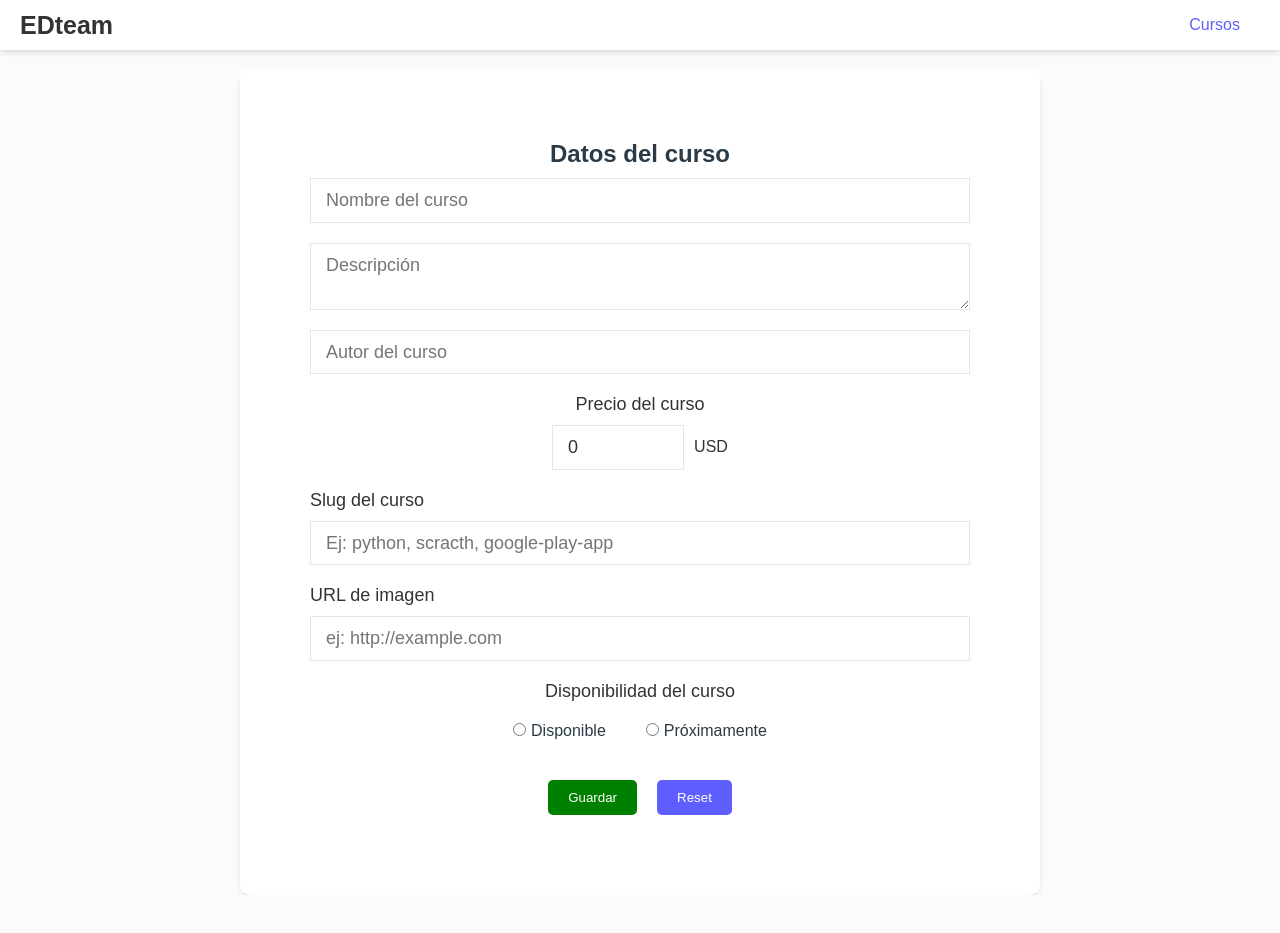
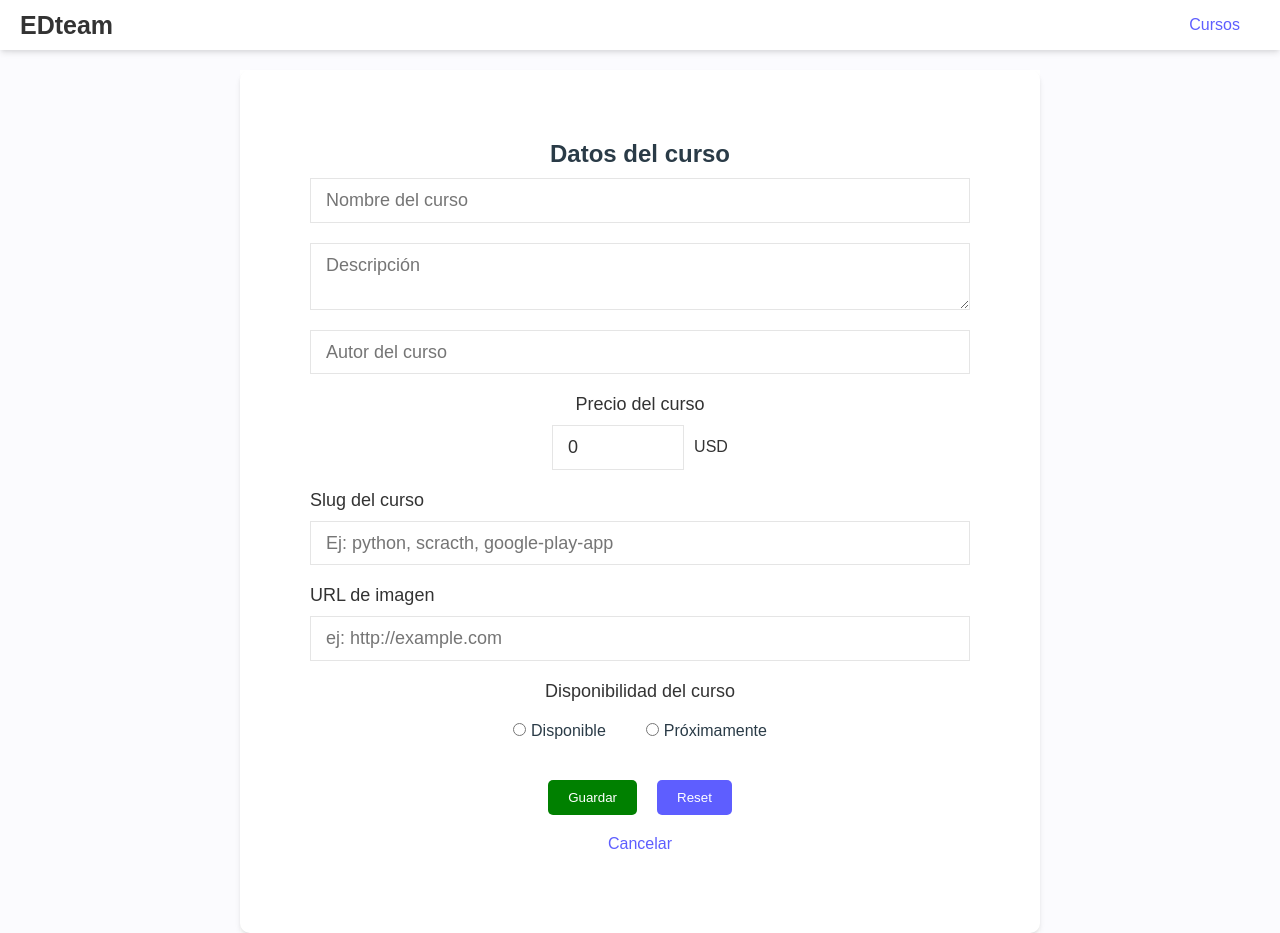
Before and after one commit to macs15/edteam-cursos, a React (Create React App) app: page /cursos/nuevo-curso in a window 1280 px wide. Before the commit the page ends 895 px from the top, so only its background shows below. Built offline with nearby package versions, Linux system fonts and the light colour scheme; no server answers.

Commit message:
estilos movidos del componente, carga de curso al editar y completado actualizacion y creacion de cursos. CRUD completado

```diff
--- a/src/components/Formulario.js
+++ b/src/components/Formulario.js
@@ -1,93 +1,168 @@
 import styled from "@emotion/styled";
-import React, { useState } from "react";
+import React, { useContext, useEffect, useState } from "react";
 import Navegacion from "./Layout/Navegacion";
 import { useFormik } from "formik";
 import * as Yup from "yup";
 import axiosClient from "../config/axios";
-
+import CursoContext from "../context/CursoContext";
+import { useHistory } from "react-router-dom";
+import { FormContainer } from './utils/styledComponents';
 
 const Formulario = () => {
-  const [disponible, setDisponible] = useState(null);
-  const [mensaje, setMensaje] = useState(null);
-
-  const formik = useFormik({
-    initialValues: {
+  const [initialValues, setInitialValues] = useState({
     nombre: "",
     descripcion: "",
     precio: 0,
     imagen: "",
     id: "",
-      author: ""
-    },
+    author: "",
+  });
+  // radio separado porque perdía el booleano y lo cambiaba a string
+  const [disponible, setDisponible] = useState(null);
+  const [mensaje, setMensaje] = useState(null);
+
+  const { cursoseleccionado, actualizarCurso, comprobarCurso } = useContext(CursoContext);
+
+  const history = useHistory(); // router react
+
+  useEffect(() => {
+    if (cursoseleccionado !== null) {
+      // cargamos los valores del curso editando
+      setInitialValues(cursoseleccionado);
+      setDisponible(cursoseleccionado.disponible);
+    } else {
+      setInitialValues({
+        nombre: "",
+        descripcion: "",
+        precio: 0,
+        imagen: "",
+        id: "",
+        author: "",
+        disponible: "",
+      });
+      setDisponible(null);
+    }
+  }, [cursoseleccionado]);
+
+  const formik = useFormik({
+    // recarga el form cuando cambian sus valores iniciales
+    enableReinitialize: true,
+    // valores cargados desde el state
+    initialValues,
     validationSchema: Yup.object({
       nombre: Yup.string().required("El nombre no puede ir vacío"),
       descripcion: Yup.string()
         .required("Una descripción es requerida")
         .max(180, "La descripción es muy larga (180 caracteres máximo)"),
       precio: Yup.number(),
-      imagen: Yup.string().required('Debes añadir un link de imagen para el curso').url('Ingresa un url válido'),
-      id: Yup.string().required('El slug es obligatorio'),
-      author: Yup.string().required('El autor del curso es necesario')
+      imagen: Yup.string()
+        .required("Debes añadir un link de imagen para el curso")
+        .url("Ingresa un url válido"),
+      id: Yup.string().required("El slug es obligatorio"),
+      author: Yup.string().required("El autor del curso es necesario"),
     }),
-    onSubmit: async values => {
-      if(!disponible) {
-        setMensaje({data: 'Debes especificar si está disponible este curso', tipo: 'error'})
+
+    onSubmit: async (values) => {
+      setMensaje({ data: "cargando...", tipo: "info" });
+
+      if (disponible === null) {
+        setMensaje({
+          data: "Debes especificar si está disponible este curso",
+          tipo: "error",
+        });
+        // limpiamos la pantalla
+        setTimeout(() => {
+          setMensaje(null);
+        }, 3000);
         return;
-      };
+      }
 
       const { nombre, descripcion, precio, imagen, id, author } = values;
       // genera el poster concatenando las variables
-      const poster = `${process.env.REACT_APP_BASE_URL}cursos/${id}`
-
-      try {
-        const resultado = await axiosClient.post('/cursos', {
+      const poster = `${process.env.REACT_APP_BASE_URL}cursos/${id}`;
+      const curso = {
         nombre,
         descripcion,
         precio,
         imagen,
-          id: id.trim(),
+        id: id.trim().toLowerCase(),
         author,
         disponible,
-          poster
-        });
+        poster,
+      }
 
-        if(resultado.status === 201) {
-          setMensaje({data: 'Curso creado correctamente!'})
+      // comprobamos que no exista el id(slug);
+      const existeCurso = await comprobarCurso(id);
+
+      try {
+
+        // comprueba si se usará post o put
+        if (cursoseleccionado) {
+
+          if (existeCurso) {
+            // para asegurarnos de que exista el slug antes de acceder a su attr id
+            if (existeCurso.id !== cursoseleccionado.id) {
+              formik.setFieldError(
+                "id",
+                "Slug existente, por favor intenta con uno distinto"
+              );
+              setMensaje(null);
+              return;
+            }
+            // axios put
+            actualizarCurso(id, curso);
+
+            window.alert('Curso actualizado correctamente!');
+            history.push(`/cursos/${id}`);
+          }
+        } else {
+
+          if (existeCurso) {
+            formik.setFieldError(
+              "id",
+              "Slug existente, por favor intenta con uno distinto"
+            );
+            setMensaje(null);
+            return;
+          }
+          const resultado = await axiosClient.post("/cursos", curso);
+
+          if (resultado.status === 201) {
+            window.alert("Curso creado correctamente!");
           }
           formik.resetForm();
 
+          history.push(`/cursos/${resultado.data.id}`);
           setTimeout(() => {
             setMensaje(null);
           }, 3000);
+        }
       } catch (error) {
         // feedback para el usuario
-        if(error.response.status === 500) {
-          setMensaje({data: 'No se pudo agregar el curso, asegurate de que no sea un slug repetido', tipo: 'error'})
-        } else {
         setMensaje({
-            data: 'Ups, Algo salió mal en nuestro servidor',
-            tipo: 'error'
+          data: "Ups, Algo salió mal en nuestro servidor",
+          tipo: "error",
         });
-        }
         setTimeout(() => {
           setMensaje(null);
-        }, 5000);
+        }, 3000);
       }
     },
   });
 
-  const handleClickRadio = value => {
+  const handleClickRadio = (value) => {
     // convierte el valor a boolean
-    let boolean = (value === 'true');
+    let boolean = value === "true";
 
     setDisponible(boolean);
-  }
+  };
+
   return (
     <>
       <Navegacion />
       <FormContainer>
         <form onSubmit={formik.handleSubmit}>
-          <h2>Datos del curso</h2>
+          <h2 className="form-title">Datos del curso</h2>
           <div className="inputs-container">
             <div className="input-container">
               <input
@@ -103,7 +178,7 @@ const Formulario = () => {
             </div>
 
             {formik.touched.nombre && formik.errors.nombre ? (
-              <Error error={formik.errors.nombre} tipo='error' />
+              <Error error={formik.errors.nombre} tipo="error" />
             ) : null}
 
             <div className="input-container">
@@ -118,7 +193,7 @@ const Formulario = () => {
             </div>
 
             {formik.touched.descripcion && formik.errors.descripcion ? (
-              <Error error={formik.errors.descripcion} tipo='error' />
+              <Error error={formik.errors.descripcion} tipo="error" />
             ) : null}
 
             <div className="input-container">
@@ -135,7 +210,7 @@ const Formulario = () => {
             </div>
 
             {formik.touched.author && formik.errors.author ? (
-              <Error error={formik.errors.author} tipo='error' />
+              <Error error={formik.errors.author} tipo="error" />
             ) : null}
 
             <p className="label-text">Precio del curso</p>
@@ -153,10 +228,12 @@ const Formulario = () => {
             </div>
 
             {formik.touched.precio && formik.errors.precio ? (
-              <Error error={formik.errors.precio} tipo='error' />
+              <Error error={formik.errors.precio} tipo="error" />
             ) : null}
 
-            <label htmlFor="slug" className="label-text">Slug del curso</label>
+            <label htmlFor="slug" className="label-text">
+              Slug del curso
+            </label>
             <div className="input-container price">
               <input
                 id="slug"
@@ -171,10 +248,12 @@ const Formulario = () => {
             </div>
 
             {formik.touched.id && formik.errors.id ? (
-              <Error error={formik.errors.id} tipo='error' />
+              <Error error={formik.errors.id} tipo="error" />
             ) : null}
 
-            <label htmlFor="imagen" className="label-text">URL de imagen</label>
+            <label htmlFor="imagen" className="label-text">
+              URL de imagen
+            </label>
             <div className="input-container price">
               <input
                 id="imagen"
@@ -189,7 +268,7 @@ const Formulario = () => {
             </div>
 
             {formik.touched.imagen && formik.errors.imagen ? (
-              <Error error={formik.errors.imagen} tipo='error' />
+              <Error error={formik.errors.imagen} tipo="error" />
             ) : null}
 
             <p className="label-text">Disponibilidad del curso</p>
@@ -200,8 +279,8 @@ const Formulario = () => {
                   name="disponible"
                   type="radio"
                   value={true}
-                  onClick={event => handleClickRadio(event.target.value)}
-                  // onChange={formik.handleChange}
+                  checked={disponible === true}
+                  onChange={(event) => handleClickRadio(event.target.value)}
                 />
                 <label htmlFor="disponible">Disponible</label>
               </div>
@@ -211,20 +290,19 @@ const Formulario = () => {
                   name="disponible"
                   type="radio"
                   value={false}
-                  onClick={event => handleClickRadio(event.target.value)}
+                  checked={disponible === false}
+                  onChange={(event) => handleClickRadio(event.target.value)}
                 />
                 <label htmlFor="proximamente">Próximamente</label>
               </div>
             </div>
 
             {formik.touched.disponible && formik.errors.disponible ? (
-              <Error error={formik.errors.disponible} tipo='error' />
+              <Error error={formik.errors.disponible} tipo="error" />
             ) : null}
           </div>
           {/* Respuestas del servidor */}
-          {mensaje &&
-            <Error error={mensaje.data} tipo={mensaje.tipo} />
-          }
+          {mensaje && <Error error={mensaje.data} tipo={mensaje.tipo} />}
 
           <BtnContainer>
             <button type="submit" className="btn btn-save">
@@ -234,6 +312,9 @@ const Formulario = () => {
               Reset
             </button>
           </BtnContainer>
+          <div className="btn-cancel">
+            <a href="/cursos">Cancelar</a>
+          </div>
         </form>
       </FormContainer>
     </>
@@ -250,139 +331,6 @@ const Error = ({ error, tipo }) => {
   );
 };
 
-const FormContainer = styled.main`
-  max-width: 800px;
-  width: 100%;
-  margin: 0 auto;
-  background-color: #fff;
-  margin-top: 70px;
-  form {
-    border-radius: 10px;
-    padding: 70px;
-    --tw-shadow: 0 4px 6px -1px rgba(0, 0, 0, 0.1),
-      0 2px 4px -1px rgba(0, 0, 0, 0.06);
-    box-shadow: var(--tw-ring-offset-shadow, 0 0 #0000),
-      var(--tw-ring-shadow, 0 0 #0000), var(--tw-shadow);
-    display: flex;
-    flex-direction: column;
-    align-items: center;
-
-    .inputs-container {
-      width: 100%;
-
-      .input-container {
-        width: 100%;
-        display: flex;
-        flex-direction: row;
-        align-items: center;
-        justify-content: center;
-        margin: 1rem 0 2rem 0;
-
-        .input {
-          width: 100%;
-          appearance: none;
-          padding: 1rem 1.5rem;
-          color: #333;
-          border: 1px solid rgba(3, 3, 3, 0.1);
-          line-height: 1.25;
-          font-size: 1.8rem;
-
-          &:focus {
-            outline: none;
-            border-color: #1192ee;
-          }
-          &[type="number"] {
-            width: 20%;
-            min-width: 100px;
-            margin-right: 1rem;
-            &::-webkit-inner-spin-button {
-              appearance: none;
-              -moz-appearance: none;
-              -webkit-appearance: none;
-            }
-          }
-        }
-        .current {
-          color: #333;
-        }
-
-        textarea {
-          width: 100%;
-          min-width: 100%;
-          max-width: 100%;
-          min-height: 50px;
-          max-height: 200px;
-          padding: 1rem 1.5rem;
-          border: 1px solid rgba(3, 3, 3, 0.1);
-          line-height: 1.25;
-          color: #333;
-          font-size: 1.8rem;
-          font-family: Arial, Helvetica, sans-serif;
-          appearance: none;
-          &:focus {
-            outline: none;
-            border-color: #1192ee;
-          }
-        }
-
-        &.radio {
-          width: 100%;
-          display: flex;
-          justify-content: center;
-          flex-direction: row;
-
-          .input-radio {
-            margin: 1rem 2rem;
-            -webkit-user-select: none;
-            -moz-user-select: none;
-            -ms-user-select: none;
-            user-select: none;
-            input {
-              margin-right: .5rem;
-              &:checked {
-                border-color: #1192ee;
-                background-color: #1192ee;
-              }
-            }
-          }
-        }
-      }
-      .label-text {
-        margin-top: 2rem;
-        text-align: center;
-        font-size: 1.8rem;
-        color: #333;
-        font-family: Arial, Helvetica, sans-serif;
-      }
-    }
-
-    .error {
-      margin: 1rem;
-      background-color: rgba(254, 226, 226, 1);
-      padding: 1rem 2rem;
-      color: rgba(185, 28, 28, 1);
-    }
-  }
-
-  @media (max-width: 440px) {
-    form {
-      padding: 2rem;
-
-      .radio {
-        .input-radio {
-          display: flex;
-          flex-direction: column;
-          align-items: center;
-          justify-content: center;
-          input {
-            margin-bottom: 1rem;
-          }
-        }
-      }
-    }
-  }
-`;
-
 const BtnContainer = styled.div`
   width: 100%;
   display: flex;
@@ -394,6 +342,8 @@ const BtnContainer = styled.div`
     border: none;
     border-radius: 5px;
     color: #fff;
+    cursor: pointer;
+
     &.btn-save {
       background-color: var(--verde);
     }
```
Lines whose indentation alone changed are shown as unchanged.
